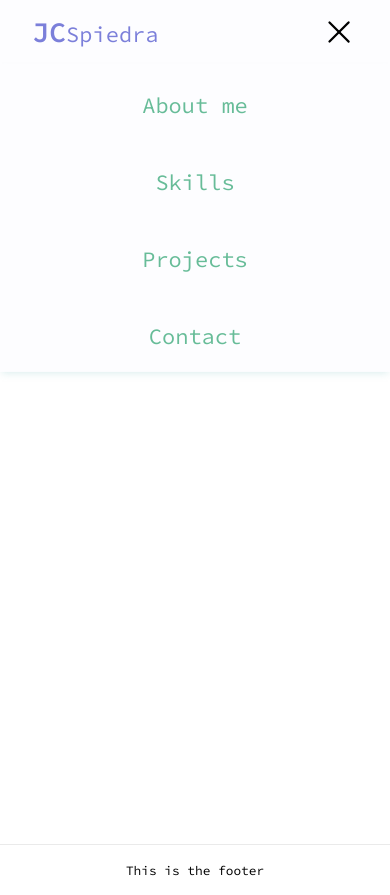
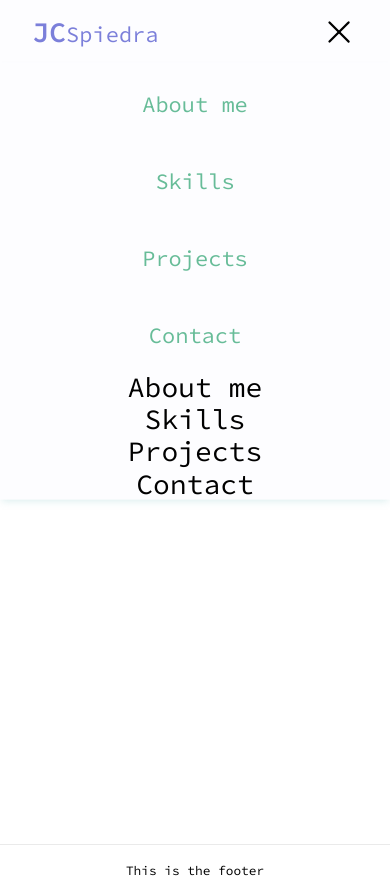
Before and after one commit to spiedra/my-portfolio-website, a Next.js app: page / in a window 390 px wide. Both pictures are taken after a click on the button 339 px from the left and 32 px from the top of the page. Built offline with nearby package versions, Linux system fonts and the light colour scheme.

Commit message:
feat: add socialMediaBox

```diff
--- a/src/components/Navbar.js
+++ b/src/components/Navbar.js
@@ -2,6 +2,7 @@ import { useState } from "react";
 import styled, { css } from "styled-components";
 import NavBarButton from "./NavBarButton";
 import NavbarElement from "./NavbarElement";
+import SocialMediaBox from "./SocialMediaBox";
 
 const navbarElements = [
   { key: 1, route: "/", text: "About me" },
@@ -141,11 +142,7 @@ export default function Navbar() {
       <NavMenu>{listNavbarElements}</NavMenu>
       <NavMenuMobile isOpen={isOpen}>
         {listNavbarElements}
-        {/* <SocialMenu>
-          <li>
-            <a>GitHub</a>
-          </li>
-        </SocialMenu> */}
+        <SocialMediaBox />
       </NavMenuMobile>
     </Nav>
   );
--- /dev/null
+++ b/src/components/SocialMediaBox.js
@@ -0,0 +1,23 @@
+import Link from "next/link";
+import styled from "styled-components";
+
+const navbarElements = [
+  { route: "/", text: "About me" },
+  { route: "/", text: "Skills" },
+  { route: "/", text: "Projects" },
+  { route: "/", text: "Contact" },
+];
+
+const NavItem = styled.li``;
+
+const NavLink = styled.a``;
+
+const listNavbarElements = navbarElements.map((element, index) => (
+  <NavItem key={index}>
+    <NavLink>{element.text}</NavLink>
+  </NavItem>
+));
+
+export default function SocialMediaBox() {
+  return <>{listNavbarElements}</>;
+}
```
